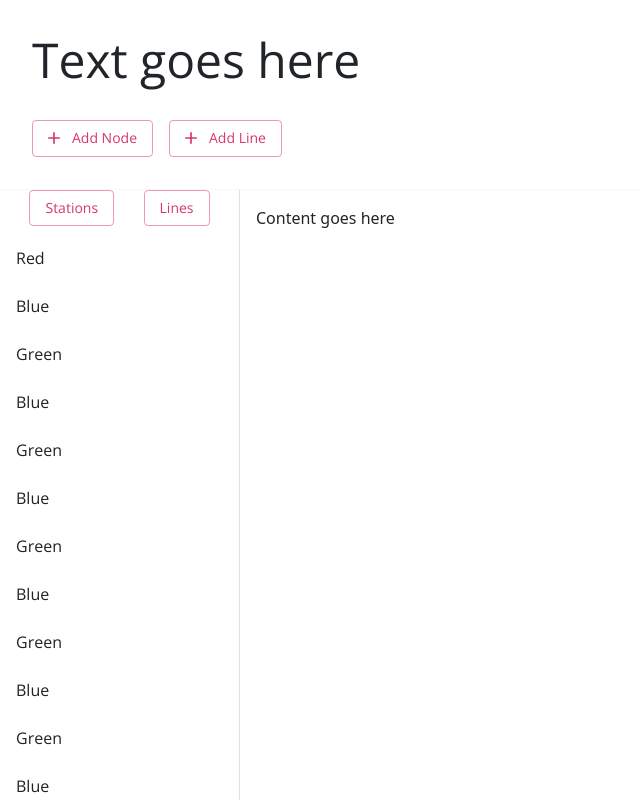
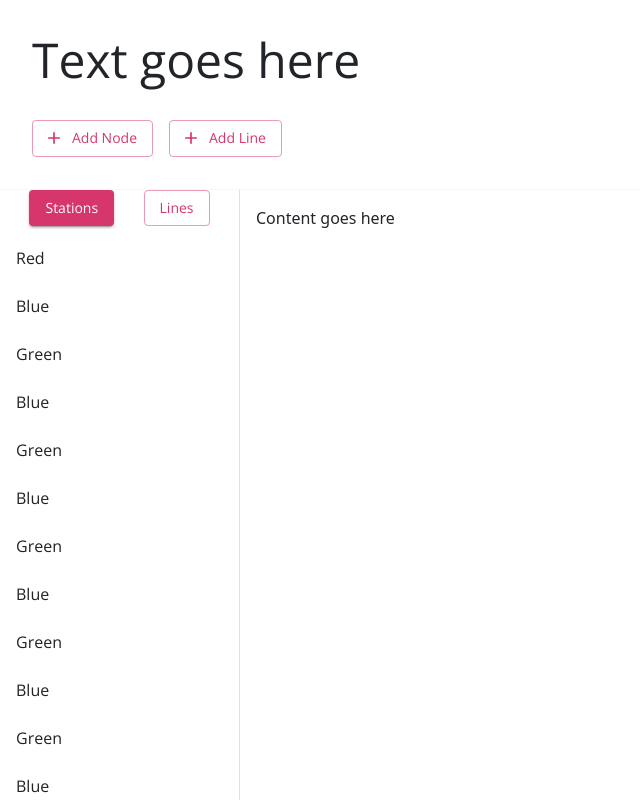
Before and after one commit to BernardMoy/react-map, a React (Vite) app: page / in a window 1280 px wide. Shown: the whole page, without its empty margins (0-640 px from the left). Built offline with nearby package versions, Linux system fonts and the light colour scheme.

Commit message:
Toggleable select stations and lines state

```diff
--- a/src/components/CustomButton.tsx
+++ b/src/components/CustomButton.tsx
@@ -2,7 +2,7 @@ import { Button } from "@mui/material";
 
 interface Props {
   text: String;
-  variant: "outlined" | "contained";
+  variant: "outlined" | "contained" | "text";
   startIcon?: React.ReactNode; // JSX element --> <AddIcon />
   onClick: () => void;
 }
--- a/src/components/SideBar.tsx
+++ b/src/components/SideBar.tsx
@@ -5,7 +5,6 @@ import CustomButton from "./CustomButton";
 import { DRAWER_WIDTH } from "./Values";
 
 export default function SideBar() {
-  // open state
   const lineList = [
     "Red",
     "Blue",
@@ -26,6 +25,20 @@ export default function SideBar() {
     "Green",
     "last",
   ];
+
+  const nodeList = ["A", "B", "C", "D"];
+
+  // state if nodes or edges are selected (Nodes are 0, edges are 1)
+  const [selected, setSelected] = useState(0);
+
+  // function when the two header buttons are clicked
+  const onStationsClicked = () => {
+    setSelected(0);
+  };
+
+  const onLinesClicked = () => {
+    setSelected(1);
+  };
 
   return (
     <Drawer
@@ -53,13 +66,13 @@ export default function SideBar() {
         <Box sx={{ display: "flex", justifyContent: "space-evenly" }}>
           <CustomButton
             text={"Stations"}
-            variant={"outlined"}
-            onClick={() => {}}
+            variant={selected == 0 ? "contained" : "outlined"}
+            onClick={onStationsClicked}
           />
           <CustomButton
             text={"Lines"}
-            variant={"outlined"}
-            onClick={() => {}}
+            variant={selected == 1 ? "contained" : "outlined"}
+            onClick={onLinesClicked}
           />
         </Box>
 
--- a/src/pages/Home.tsx
+++ b/src/pages/Home.tsx
@@ -28,7 +28,6 @@ export default function Home() {
           display: "flex",
           flexDirection: "row",
           flexGrow: 1,
-          overflow: "auto",
         }}
       >
         <SideBar />
```
